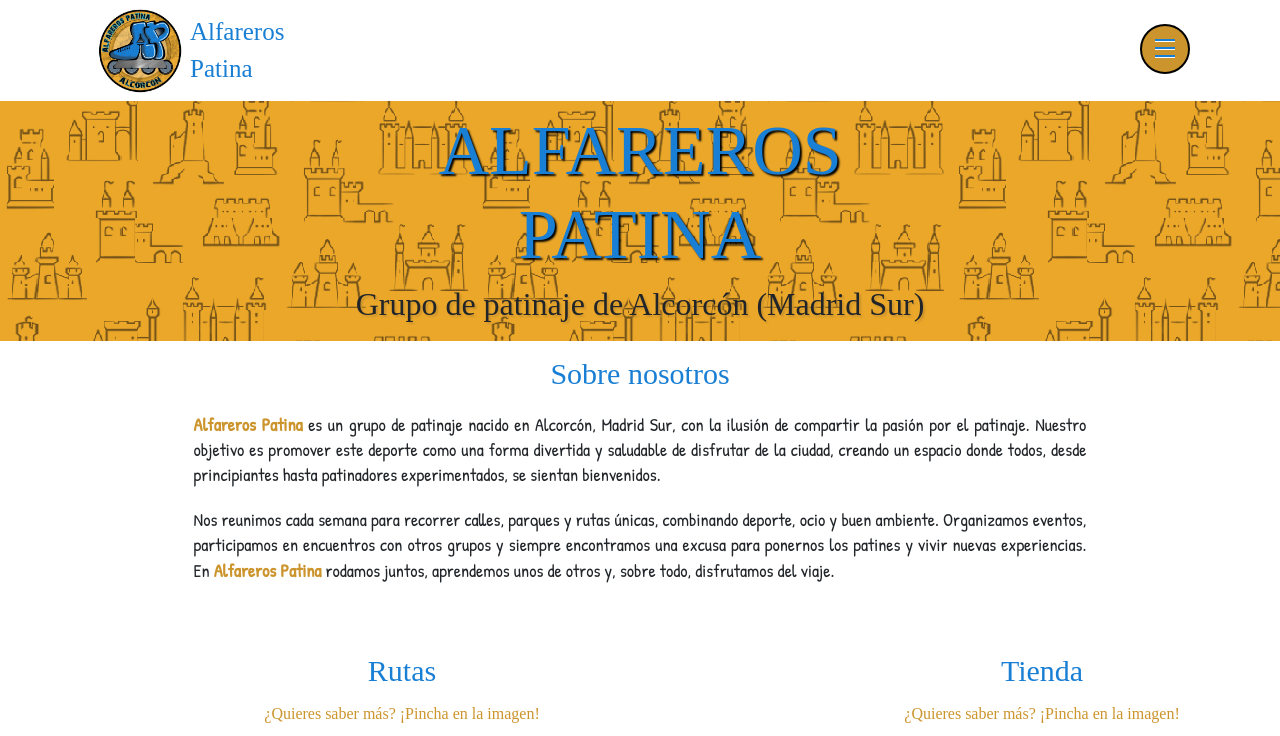
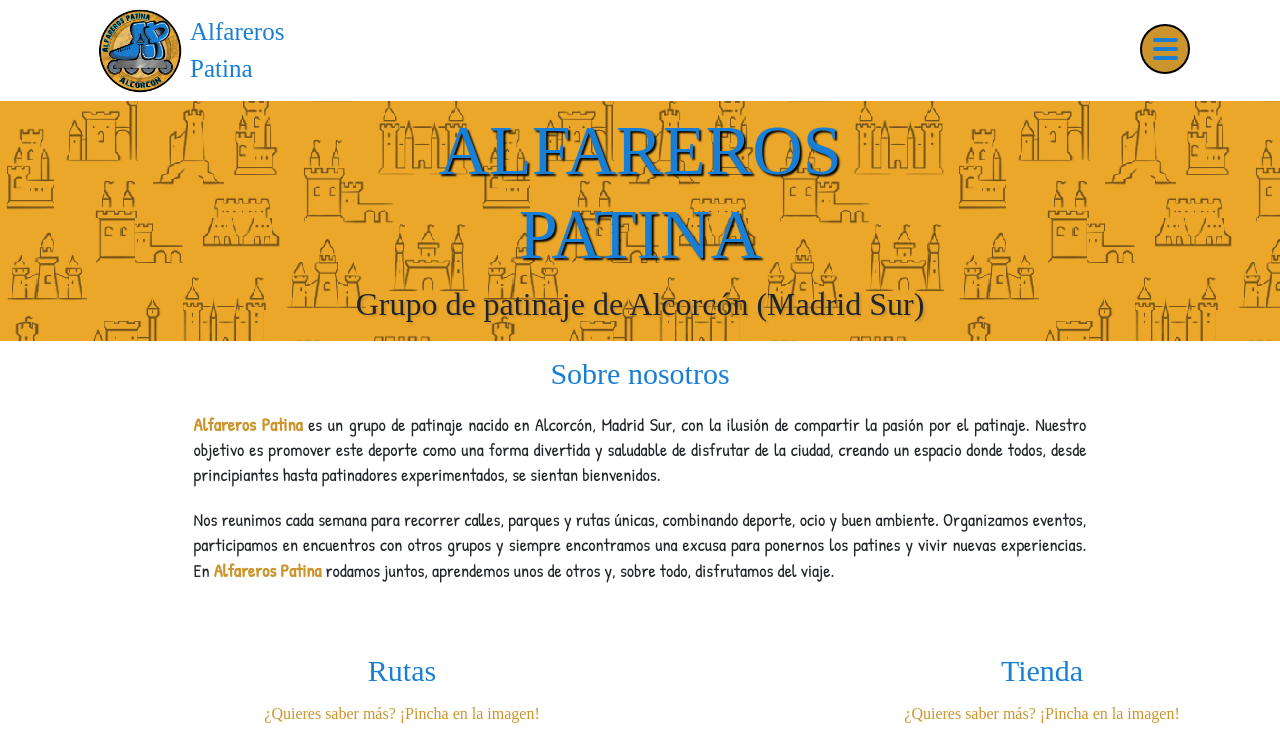
Before and after one commit to CHIPIXB/alfareros-patina, an Angular app: page / in a window 1280 px wide. Shown: the top 736 px of the page. Built offline with nearby package versions, Linux system fonts and the light colour scheme; a web font is replaced by a local one.

Commit message:
cambiado el menú hamburguesa estéticamente

```diff
--- a/src/app/components/header/header.css
+++ b/src/app/components/header/header.css
@@ -56,11 +56,12 @@ button.hamburguesa {
 }
 
 .hamburguesa div{
-    width: 20px;
-    height: 3px;
+    width: 25px;
+    height: 4px;
+    border-radius: 20px;
     margin: 5px;
     background-color:  var(--color-principal);
-    border-bottom: 1px solid white;
+    /* border-bottom: 1px solid white; */
 }
 
 .menu ul {
```
